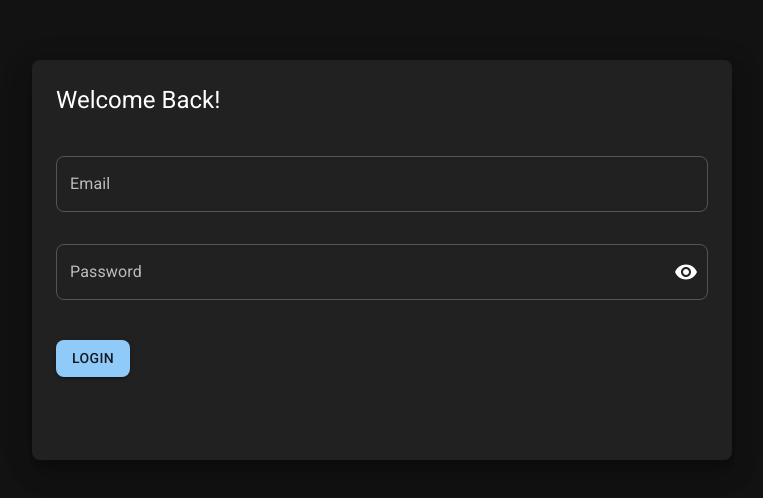
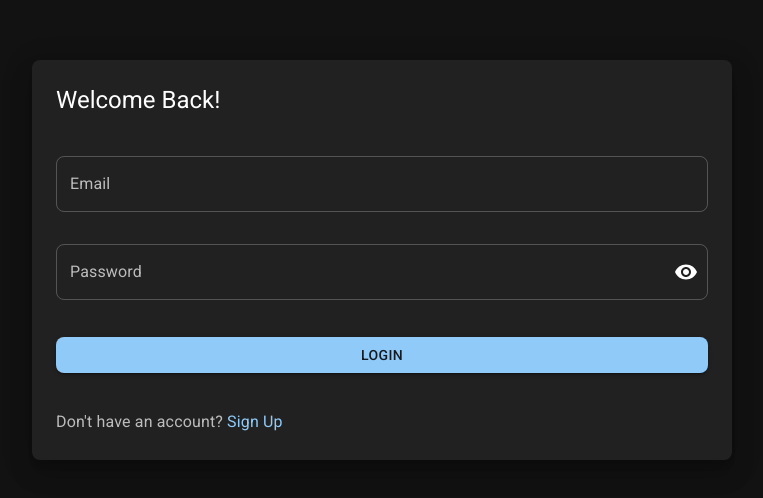
Before and after one commit to tomascatena/discord-clone, a React (Create React App) app in the folder client/: page /login in a window 1280 px wide. Shown: the part 140-638 px from the top of the page, without its empty margins (258-1021 px from the left). Built offline with nearby package versions, Linux system fonts and the light colour scheme.

Commit message:
add CustomLink

```diff
--- a/client/src/components/AuthBox/AuthBox.styled.ts
+++ b/client/src/components/AuthBox/AuthBox.styled.ts
@@ -4,7 +4,7 @@ import darkTheme from '@themes/darkTheme';
 
 export const StyledBox = styled(Box)(({ theme }) => ({
   width: 700,
-  height: 400,
+  minHeight: 400,
   backgroundColor: theme.palette.grey[900],
   borderRadius: theme.shape.borderRadius,
   display: 'flex',
--- /dev/null
+++ b/client/src/components/CustomLink/CustomLink.styled.ts
@@ -0,0 +1,7 @@
+import { Link } from 'react-router-dom';
+import { styled } from '@mui/system';
+
+export const StyledLink = styled(Link)(({ theme }) => ({
+  color: theme.palette.primary.main,
+  textDecoration: 'none',
+}));
--- /dev/null
+++ b/client/src/components/CustomLink/CustomLink.tsx
@@ -0,0 +1,30 @@
+import { StyledLink } from './CustomLink.styled';
+import { Typography } from '@mui/material';
+import React from 'react';
+
+type Props = {
+  text: string;
+  redirectText: string;
+  to: string;
+}
+
+const CustomLink:React.FC<Props> = ({
+  text,
+  redirectText,
+  to,
+}) => {
+  return (
+    <Typography
+      variant='body1'
+      color='text.secondary'
+    >
+      {text && `${text} ` }
+
+      <StyledLink to={to}>
+        {redirectText}
+      </StyledLink>
+    </Typography>
+  );
+};
+
+export default CustomLink;
--- /dev/null
+++ b/client/src/constants/frontEndRoutes.ts
@@ -0,0 +1,6 @@
+export const ROUTES = {
+  HOME: '/',
+  LOGIN: '/login',
+  REGISTER: '/register',
+  DASHBOARD: '/dashboard',
+};
--- a/client/src/pages/LoginPage/LoginPage.styled.ts
+++ b/client/src/pages/LoginPage/LoginPage.styled.ts
@@ -15,8 +15,3 @@ export const LoginForm = styled('form')(({ theme }) => ({
   flexDirection: 'column',
   gap: theme.spacing(3)
 }));
-
-export const ButtonBox = styled('div')(({ theme }) => ({
-  marginTop: theme.spacing(2),
-  display: 'flex',
-}));
--- a/client/src/pages/LoginPage/LoginPage.tsx
+++ b/client/src/pages/LoginPage/LoginPage.tsx
@@ -1,10 +1,12 @@
-import { ButtonBox, LoginForm, LoginPageLayout } from './LoginPage.styled';
+import { LoginForm, LoginPageLayout } from './LoginPage.styled';
+import { ROUTES } from '@constants/frontEndRoutes';
 import { SubmitHandler, useForm } from 'react-hook-form';
 import { Typography } from '@mui/material';
 import { joiResolver } from '@hookform/resolvers/joi';
 import AuthBox from '@components/AuthBox/AuthBox';
 import CustomButton from '@components/CustomButton/CustomButton';
 import CustomInput from '../../components/CustomInput/CustomInput';
+import CustomLink from '@components/CustomLink/CustomLink';
 import Joi from 'joi';
 import React from 'react';
 
@@ -20,13 +22,13 @@ const schema = Joi.object<ILoginForm>({
 
 const LoginPage:React.FC = () => {
   const { handleSubmit, control, formState, getValues, setValue } = useForm<ILoginForm>({
+    mode: 'all',
+    reValidateMode: 'onChange',
+    resolver: joiResolver(schema),
     defaultValues: {
       email: '',
       password: ''
     },
-    resolver: joiResolver(schema),
-    mode: 'all',
-    reValidateMode: 'onChange',
   });
 
   const onSubmit: SubmitHandler<ILoginForm> = data => {
@@ -80,11 +82,21 @@ const LoginPage:React.FC = () => {
             setValue={setValue}
           />
 
-          <ButtonBox>
-            <CustomButton type='submit'>
+          <CustomButton
+            type='submit'
+            sx={{
+              marginTop: '0.8rem',
+              marginBottom: '0.8rem'
+            }}
+          >
               Login
-            </CustomButton>
-          </ButtonBox>
+          </CustomButton>
+
+          <CustomLink
+            to={ROUTES.REGISTER}
+            text="Don't have an account?"
+            redirectText='Sign Up'
+          />
         </LoginForm>
       </AuthBox>
     </LoginPageLayout>
```
